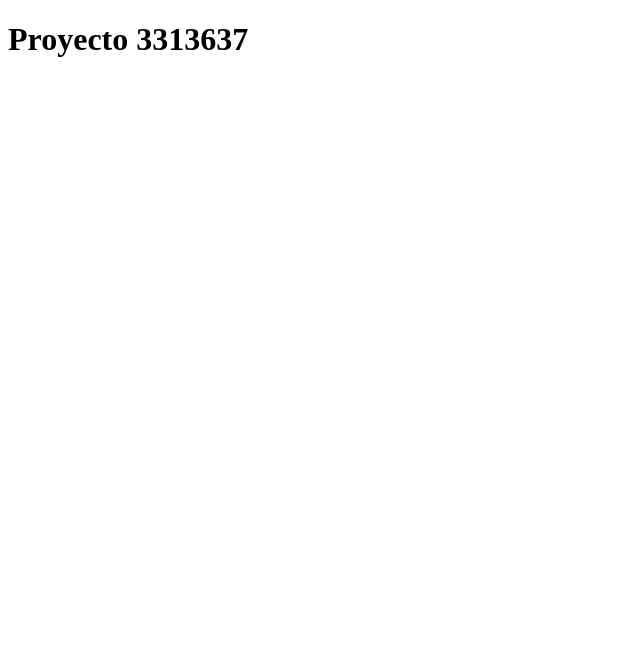
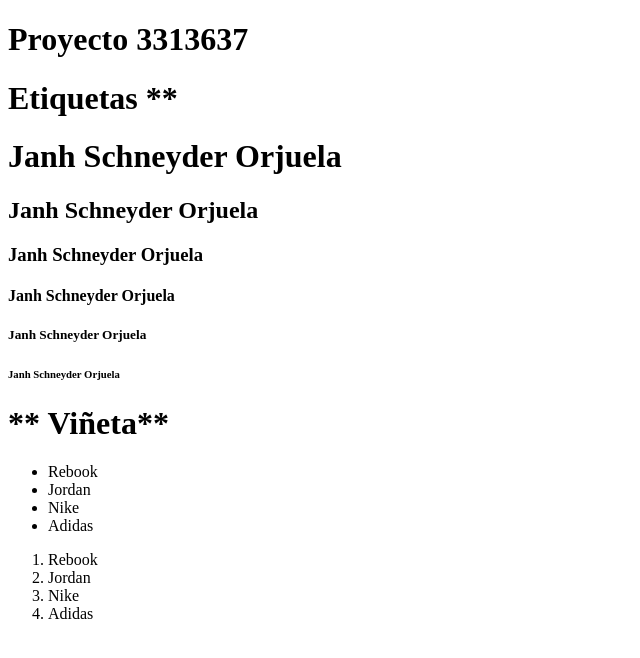
Before and after one commit to JanhOrs/proyecto3313637, a plain HTML site: page index.html in a window 1280 px wide. Shown: the whole page, without its empty margins (0-640 px from the left). Drawn offline with Linux system fonts and the light colour scheme.

Commit message:
Update index.html

```diff
--- a/index.html
+++ b/index.html
@@ -7,5 +7,27 @@
 </head>
 <body>
     <h1>Proyecto 3313637</h1>
+
+    <h1>Etiquetas **</h1>
+    <h1>Janh Schneyder Orjuela</h1>
+    <h2>Janh Schneyder Orjuela</h2>
+    <h3>Janh Schneyder Orjuela</h3>
+    <h4>Janh Schneyder Orjuela</h4>
+    <h5>Janh Schneyder Orjuela</h5>
+    <h6>Janh Schneyder Orjuela</h6>
+
+    <h1>** Viñeta**</h1>
+    <ul>
+        <li>Rebook</li>
+        <li>Jordan</li>
+        <li>Nike</li>
+        <li>Adidas</li>
+    </ul>
+        <ol>
+        <li>Rebook</li>
+        <li>Jordan</li>
+        <li>Nike</li>
+        <li>Adidas</li>
+    </ol>
 </body>
 </html>
```
